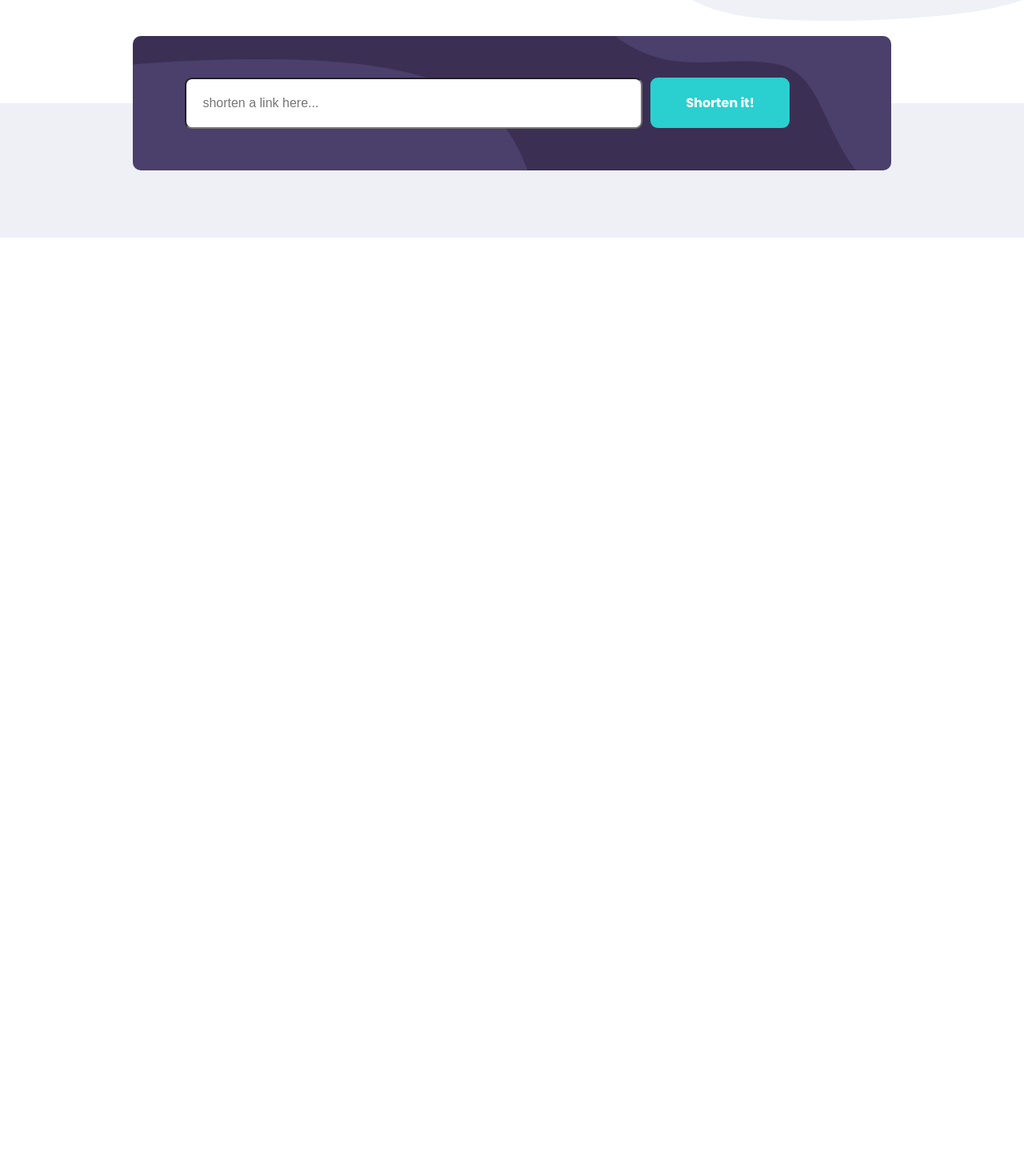
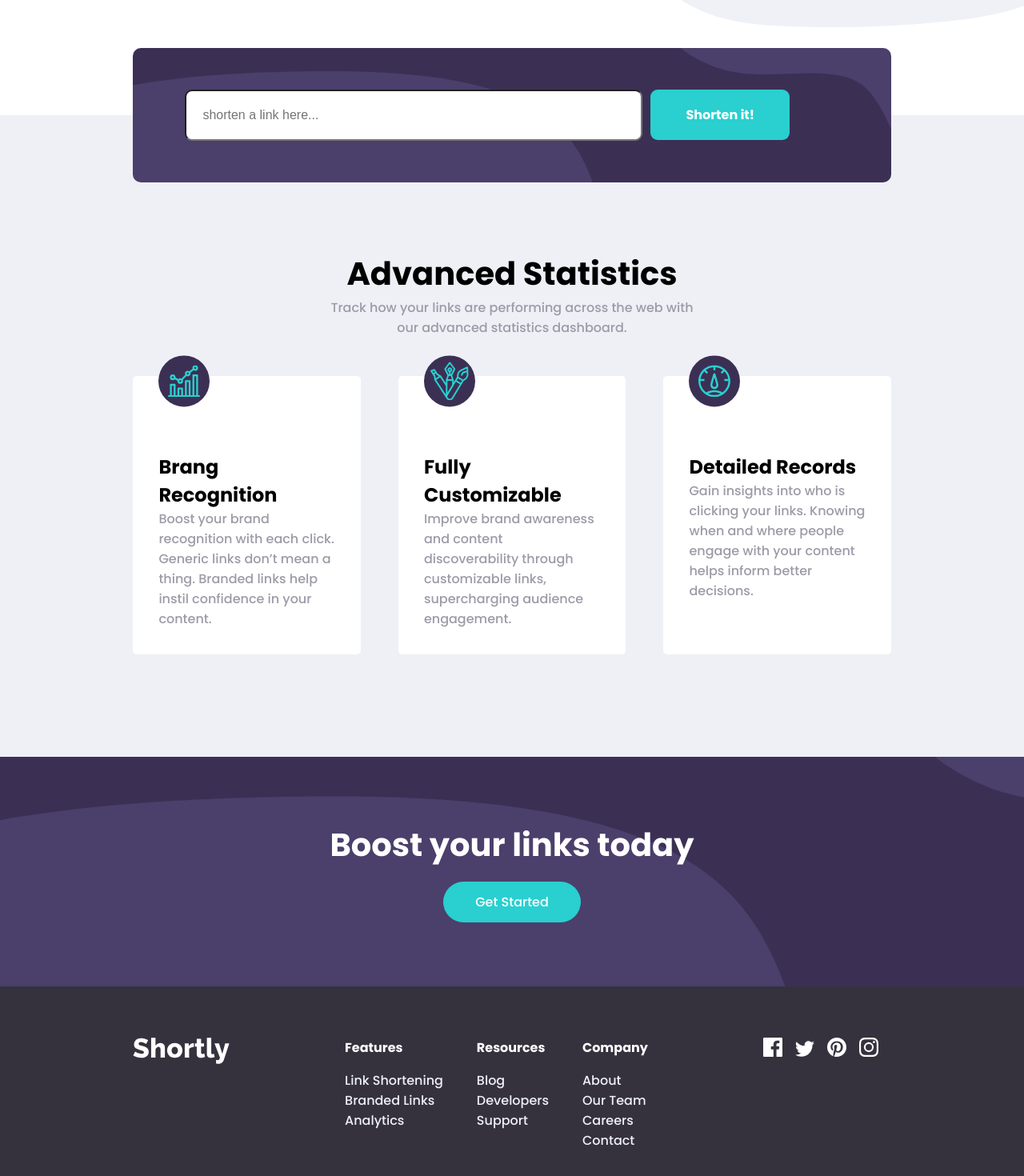
Before and after one commit to ok3dotdev/shortly, a React (Create React App) app: page / in a window 1280 px wide. Shown: the part 576-2046 px from the top of the page at 80% size. Before the commit the page ends 873 px from the top, so only its background shows below. Built offline with nearby package versions, Linux system fonts and the light colour scheme.

Commit message:
finish web version

```diff
--- a/src/App.css
+++ b/src/App.css
@@ -4,6 +4,7 @@ header {
   width: 100%;
   height: 7.5rem;
   padding: 3.1rem 0;
+  background-color: var(--white);
 }
 
 .container {
@@ -71,6 +72,9 @@ nav {
 /* ************* HERO ************* */
 /* ************* HERO ************* */
 
+.hero {
+  background-color: var(--white);
+}
 .hero-container {
   width: 100%;
   display: flex;
@@ -110,12 +114,10 @@ nav {
 
 form {
   background-image: url(./images/bg-shorten-desktop.svg);
-  background-repeat: no-repeat, repeat;
-  background-position: center;
-  background-size: fill;
   background-color: var(--dark-violet);
   padding: 52px 65px;
   width: 100%;
+  max-width: 100rem;
   transform: translateY(-50%);
   border-radius: 10px;
 }
@@ -145,6 +147,106 @@ form a {
   font-weight: 700;
 }
 
+/* STATISTICS */
+.stats-info {
+  text-align: center;
+  width: 100%;
+}
+
+.stats-info h3 {
+  font-size: 2.5rem;
+}
+.stats-info p {
+  color: var(--grayish-violet);
+}
+
+.cards {
+  display: flex;
+  margin-top: 3rem;
+  justify-content: space-between;
+}
+.card {
+  text-align: left;
+  padding: 2rem 2rem;
+  background-color: var(--white);
+  width: 30%;
+  border-radius: 5px;
+}
+
+.stats-container {
+  padding-bottom: 8rem;
+}
+
+.brand {
+  background-color: var(--dark-violet);
+  /* margin: 0 auto; */
+  /* padding: 0.5rem 0.5rem; */
+  border-radius: 50%;
+  width: 4rem;
+  height: 4rem;
+  display: flex;
+  align-items: center;
+  justify-content: center;
+  transform: translateY(-90%);
+}
+
+/* BOOST */
+.boost-container {
+  background-image: url(./images/bg-shorten-desktop.svg);
+  background-color: var(--dark-violet);
+  background-size: cover;
+  display: flex;
+  flex-direction: column;
+  text-align: center;
+  justify-content: center;
+  padding: 5rem 0;
+}
+
+.boost-container h3 {
+  font-size: 2.5rem;
+  color: var(--white);
+}
+
+.boost-container a {
+  text-decoration: none;
+  color: var(--white);
+  margin: 0 auto;
+  flex-grow: 0;
+  margin-top: 1rem;
+}
+
+/* FOOTER */
+
+.footer-container {
+  background-color: var(--very-dark-blue);
+  padding-top: 4rem;
+  padding-bottom: 4rem;
+}
+
+.footer-nav_links {
+  display: flex;
+  justify-content: space-between;
+  width: 40%;
+}
+
+.footer-nav_links > ul {
+  color: var(--white);
+  font-weight: 700;
+}
+.footer-nav_links > ul > li {
+  color: var(--background);
+  list-style: none;
+  font-weight: 100;
+}
+
+.footer-nav_links > ul :first-child {
+  margin-top: 1rem;
+}
+
+.footer-sc {
+  margin-right: 1rem;
+}
+
 /* ************ RESPONSIVE MEDIA QUERIES ******************* */
 
 /* DESKTOP DEVICES */
@@ -152,6 +254,10 @@ form a {
   /* HIDE MOBILE HAMBURGER ON LARGE DESKTOP */
   .mobile-nav {
     display: none;
+  }
+
+  .hero-container {
+    min-height: 75vh;
   }
 }
 
@@ -190,10 +296,17 @@ form a {
   .hero-container {
     flex-direction: column-reverse;
     padding-bottom: 8rem;
+    height: 90vh;
   }
 
   .hero_image {
     width: 100%;
+
+    /* min-height: 5vh; */
+  }
+  .heroimage {
+    object-fit: cover;
+    height: 100%;
   }
   .info {
     width: 100%;
--- a/src/App.js
+++ b/src/App.js
@@ -1,7 +1,10 @@
 import './App.css';
+import Boost from './components/Boost';
+import Footer from './components/Footer';
 import Header from './components/Header';
 import Hero from './components/Hero';
 import Short from './components/Short';
+import Statistics from './components/Statistics';
 
 
 function App() {
@@ -10,6 +13,9 @@ function App() {
       <Header/>
       <Hero/>
       <Short/>
+      <Statistics/>
+      <Boost/>
+      <Footer/>
     </div>
   );
 }
--- /dev/null
+++ b/src/components/Boost.js
@@ -0,0 +1,13 @@
+import React from 'react'
+
+function Boost() {
+    return (
+       <section className=" container boost-container">
+            <h3>Boost your links today</h3>
+            <a className="btn-lg-round" href="#form">Get Started</a>
+
+       </section>
+    )
+}
+
+export default Boost
--- /dev/null
+++ b/src/components/Footer.js
@@ -0,0 +1,53 @@
+import React from 'react'
+import { ReactComponent as Logo } from "../images/logo.svg"
+import Facebook from "../images/icon-facebook.svg"
+import Twitter from "../images/icon-twitter.svg"
+import Pinterest from "../images/icon-pinterest.svg"
+import Instagram from "../images/icon-instagram.svg"
+
+function Footer() {
+    return (
+        <section className="container footer-container">
+            <div className="footer-logo">
+                <Logo fill="white"/>
+            </div>
+
+            <div className="footer-nav_links">
+                <ul className="ft-links">
+                    Features
+                    <li>Link Shortening</li>
+                    <li>Branded Links</li>
+                    <li>Analytics</li>
+                </ul>
+
+                <ul>
+                    Resources
+                    <li>Blog</li>
+                    <li>Developers</li>
+                    <li>Support</li>
+                </ul>
+
+                <ul>
+                    Company
+                    <li>About</li>
+                    <li>Our Team</li>
+                    <li>Careers</li>
+                    <li>Contact</li>
+                </ul>
+
+
+            </div>
+
+            <div className="footer-social_links">
+                <img className="footer-sc" src={Facebook} alt="facebook" />
+                <img className="footer-sc" src={Twitter} alt="Twitter" />
+                <img className="footer-sc" src={Pinterest} alt="pinterest" />
+                <img className="footer-sc" src={Instagram} alt="Instagram" />
+
+            </div>
+
+        </section>
+    )
+}
+
+export default Footer
--- a/src/components/Hero.js
+++ b/src/components/Hero.js
@@ -16,7 +16,7 @@ function Hero() {
                 </div>
 
                 <div className="hero_image">
-                    <img src={Image} alt="working-with-computer" />
+                    <img className="heroimage" src={Image} alt="working-with-computer" />
 
                 </div>
             </div>
--- /dev/null
+++ b/src/components/Statistics.js
@@ -0,0 +1,52 @@
+import React from 'react'
+import Image1 from "../images/icon-brand-recognition.svg"
+import Image2 from "../images/icon-fully-customizable.svg"
+import Image3 from "../images/icon-detailed-records.svg"
+
+
+
+
+function Statistics() {
+    return (
+        <section className="container stats-container">
+
+            <div className="stats-info">
+            <h3>Advanced Statistics</h3>
+            <p>Track how your links are performing across the web with <br /> our advanced statistics dashboard.</p>
+
+
+            <div className="cards">
+                <div className="card">
+                    <div className="brand">
+                    <img src={Image1} alt="" />
+
+                    </div>
+                    <h2>Brang Recognition</h2>
+                    <p>Boost your brand recognition with each click. Generic links don’t mean a thing. Branded links help instil confidence in your content.
+
+                    </p>
+                </div>
+                <div className="card">
+                    <div className="brand">
+                    <img src={Image2} alt="" />
+
+                    </div>
+                    <h2>Fully Customizable</h2>
+                    <p>Improve brand awareness and content discoverability through customizable links, supercharging audience engagement.</p>
+                </div>
+                <div className="card">
+                    <div className="brand">
+                        <img src={Image3} alt="" />
+
+                    </div>
+                    <h2>Detailed Records</h2>
+                    <p>Gain insights into who is clicking your links. Knowing when and where people engage with your content helps inform better decisions.</p>
+                </div>
+            </div>
+
+            </div>
+            </section>
+    )
+}
+
+export default Statistics
--- a/src/index.css
+++ b/src/index.css
@@ -33,4 +33,5 @@ html {
 
 body {
   overflow-x: hidden;
+  background-color: var(--background);
 }
```
Also changed, not shown: src/images/logo.svg.
